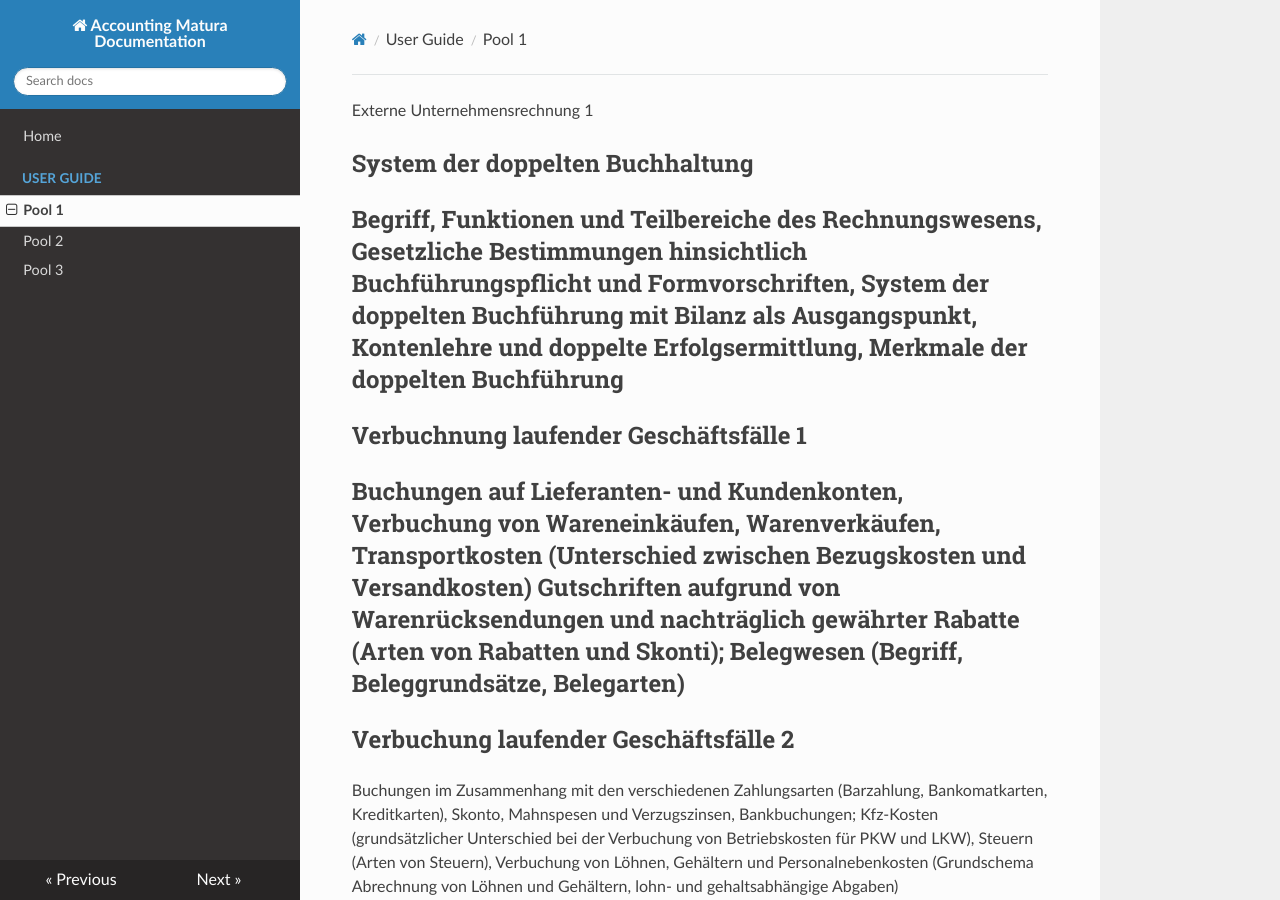
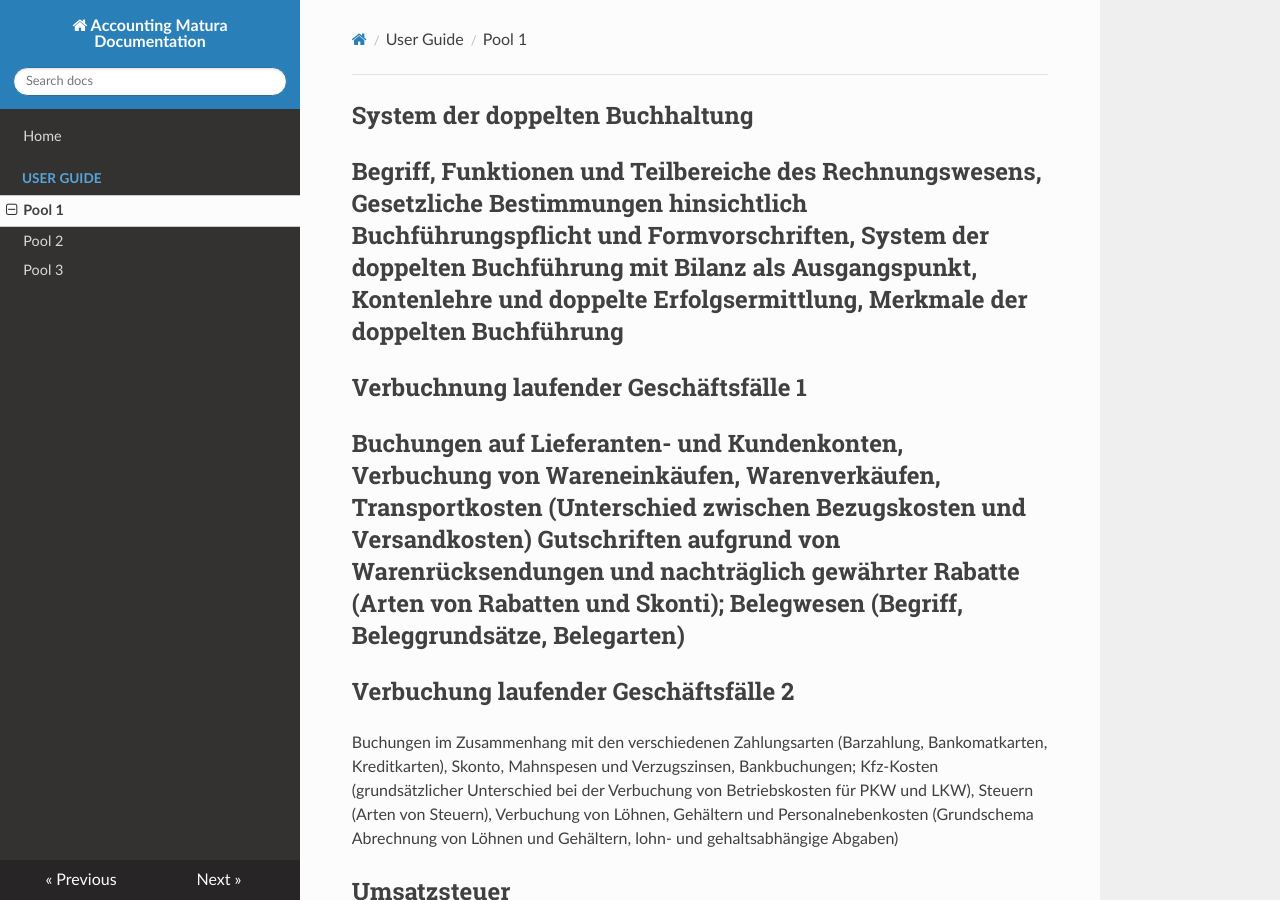
Before and after one commit to MojangPlsFix/accounting_doc, an MkDocs documentation site: the page built from docs/pool1.md, in a window 1280 px wide and 900 px high. Built offline with MkDocs 1.6.1, drawn with Linux system fonts in a browser that asks for light colours; nearby versions of some CDN libraries.

Commit message:
now pls fixed format

```diff
--- a/docs/pool1.md
+++ b/docs/pool1.md
@@ -1,4 +1,3 @@
-Externe Unternehmensrechnung 1
 ## System der doppelten Buchhaltung
  Begriff, Funktionen und Teilbereiche des Rechnungswesens, Gesetzliche Bestimmungen hinsichtlich Buchführungspflicht und Formvorschriften, System der doppelten Buchführung mit Bilanz als Ausgangspunkt, Kontenlehre und doppelte Erfolgsermittlung, Merkmale der doppelten Buchführung
 ---
```
